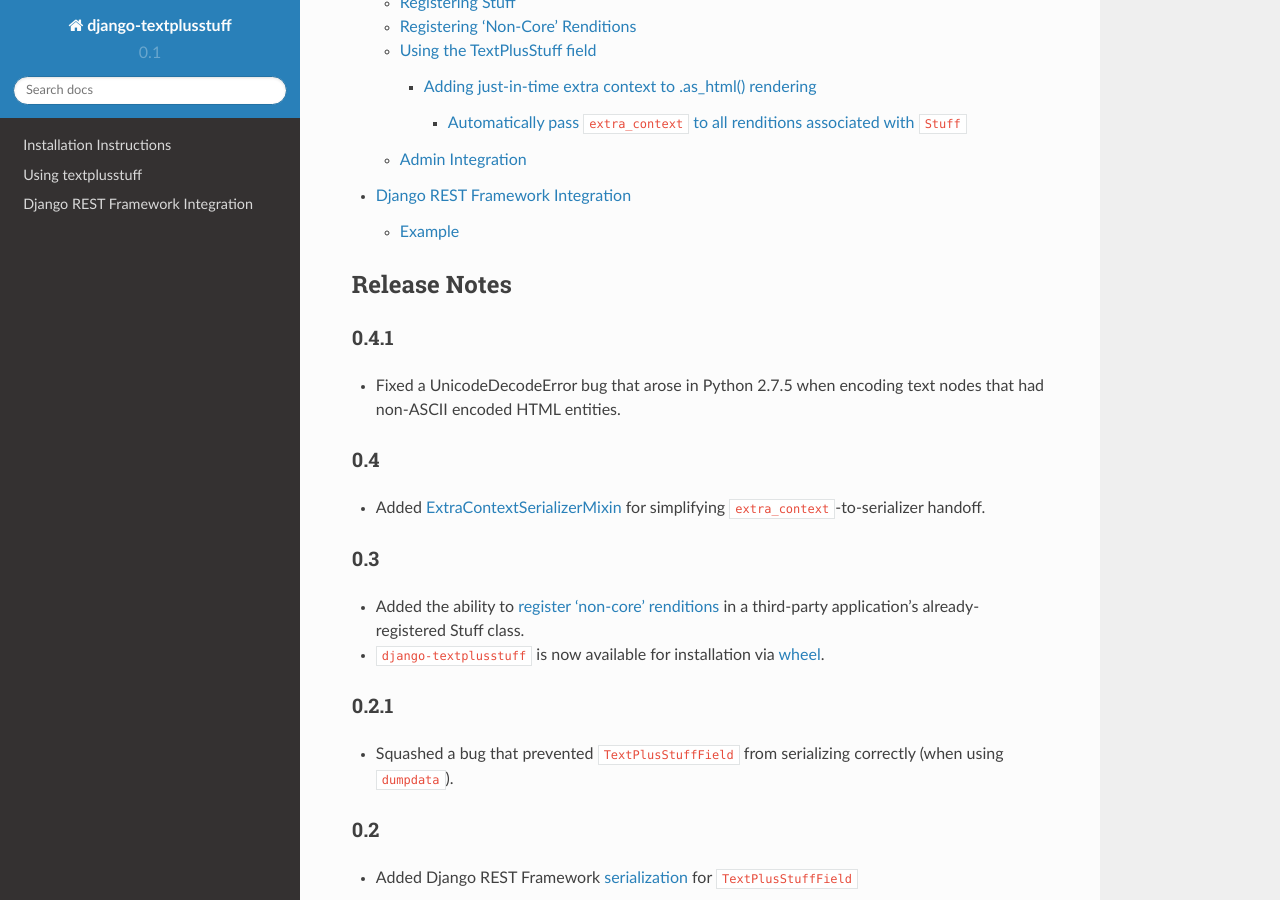
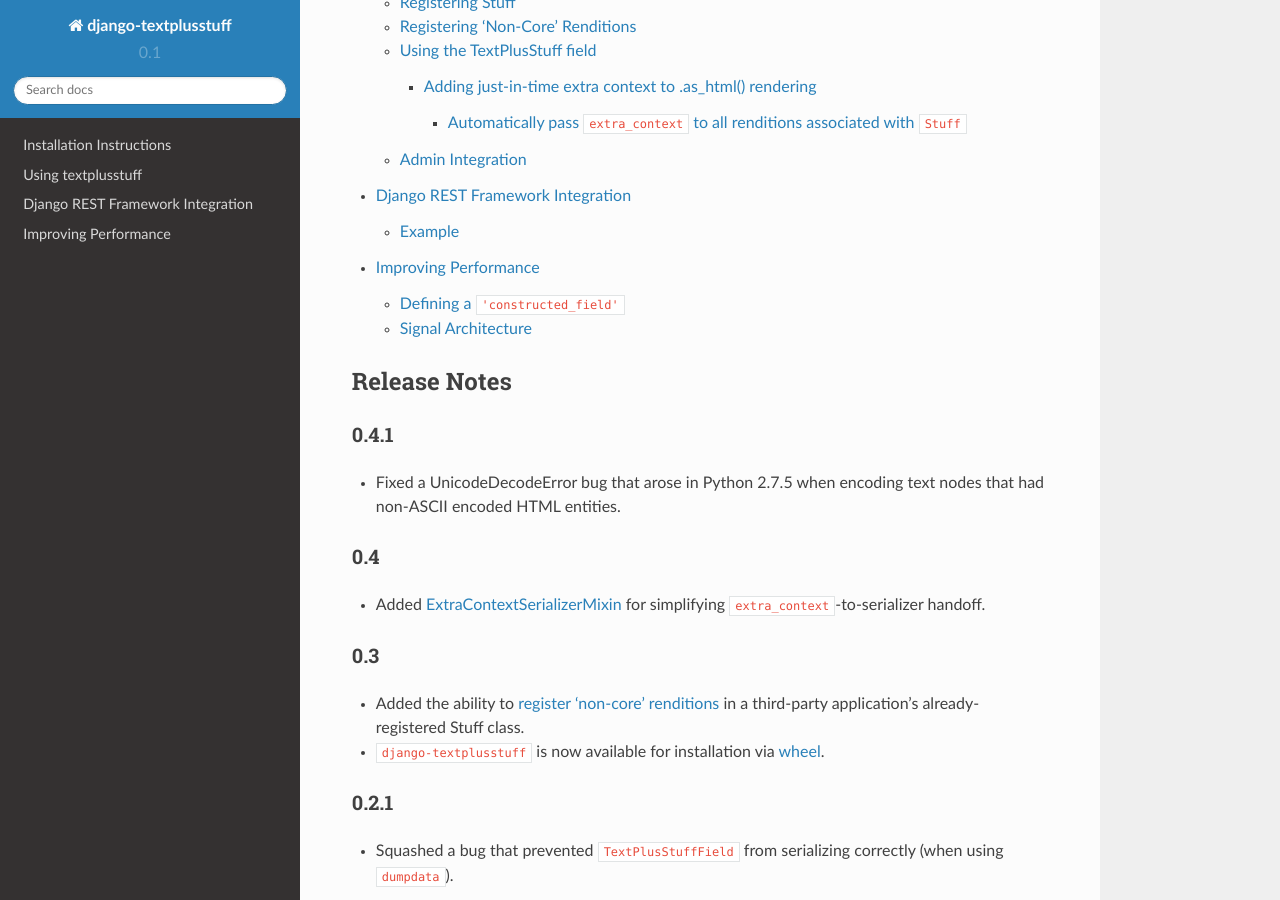
Before and after one commit to WGBH/django-textplusstuff, a Sphinx documentation site: the page built from docs/index.rst, in a window 1280 px wide and 900 px high, scrolled down 1937 px. Built offline with Sphinx 7.4.7 and the Read the Docs theme 2.0.0, drawn with Linux system fonts in a browser that asks for light colours.

Commit message:
Adding placeholder page for 'Improving Performance' docs

```diff
--- /dev/null
+++ b/docs/improving_performance.rst
@@ -0,0 +1,10 @@
+Improving Performance
+=====================
+
+Docs coming soon!
+
+Defining a ``'constructed_field'``
+----------------------------------
+
+Signal Architecture
+-------------------
--- a/docs/index.rst
+++ b/docs/index.rst
@@ -103,6 +103,7 @@
    installation
    using_textplusstuff
    drf_integration
+   improving_performance
 
 Release Notes
 =============
```
